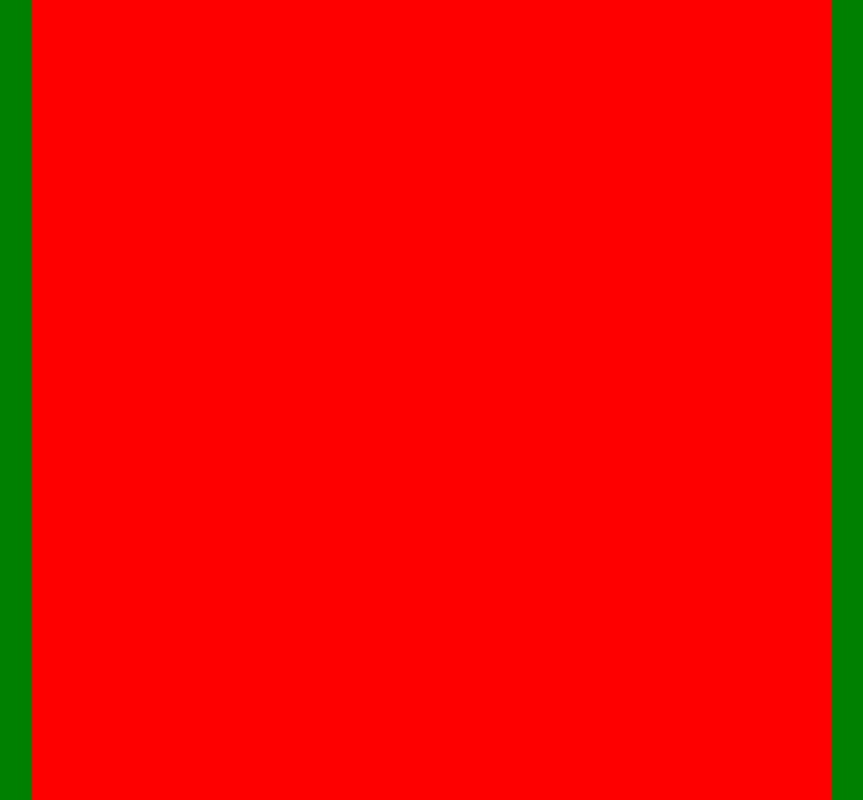
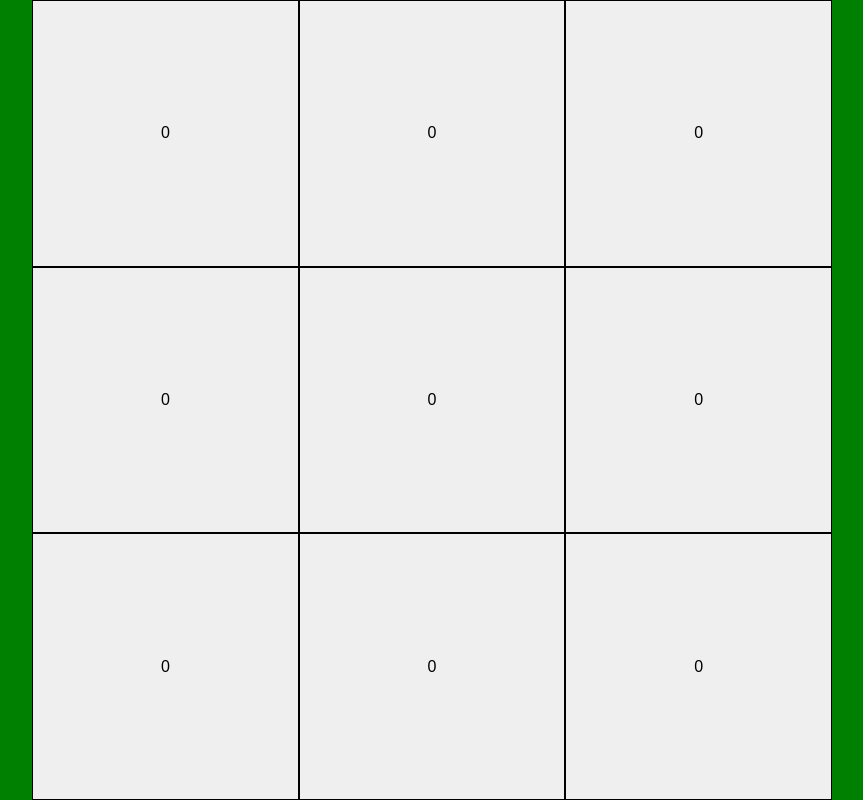
Before and after one commit to vgpontes/minesweeper-react, a React (Create React App) app: page / in a window 1280 px wide. Shown: the top 800 px of the page, without its empty margins (208-1071 px from the left). Built offline with nearby package versions, Linux system fonts and the light colour scheme.

Commit message:
Good looking grid

```diff
--- a/src/App.tsx
+++ b/src/App.tsx
@@ -5,7 +5,7 @@ function App() {
 
   return (
     <div style={{ width: "100vw", height: "100vh", backgroundColor: "green", display: "flex", alignItems: "center", justifyContent: "center"}}>
-      <MinesweeperGame numMines={0} boardHeight={1} boardWidth={1}/>
+      <MinesweeperGame numMines={0} boardHeight={5} boardWidth={3}/>
     </div>
   );
 }
--- a/src/components/Minesweeper.css
+++ b/src/components/Minesweeper.css
@@ -1,20 +1,23 @@
 #container {
+    display: grid;
     height: 100%;
     width: 100%;
     background-color: red;
 }
 
 .Tile {
-    height: 100%;
+    display: flex;
+    justify-content: center;
+    align-items: center;
     width: 100%;
-    background-color: #007bff;
-    color: #ffffff;
-    border: none;
-    border-radius: 5px;
+    border: 1px solid black; /* Add a border for visual separation */
+    font-size: 1rem; /* Adjust font size as needed */
+  }
+
+.Tile:hover {
+    background-color: #0056b3; /* Darker blue background color on hover */
 }
 
 .Row {
-    display: flex;
-    flex-direction: row;
     flex-wrap: wrap;
 }
--- a/src/components/MinesweeperGame.tsx
+++ b/src/components/MinesweeperGame.tsx
@@ -1,10 +1,12 @@
-import { useEffect } from "react";
+import { useEffect, useState } from "react";
 import { Minesweeper, MinesweeperProps } from "../utils/Minesweeper"
 import { Tile } from "./Tile"
 import { debounce } from "lodash"
 
 export default function MinesweeperGame(props:MinesweeperProps) {
-    const board = new Minesweeper(props).board;
+    const [tileSize, setTileSize] = useState(0);
+    const game = new Minesweeper(props);
+    const board = game.board;
     const boardWidth = board[0].length;
     const boardHeight = board.length;
 
@@ -15,10 +17,14 @@ export default function MinesweeperGame(props:MinesweeperProps) {
         const resizeObserver = new ResizeObserver(debounce((entries) => {
             for (let entry of entries) {
                 const { width, height } = entry.contentRect;
-                const size = Math.round(Math.min(width, height));
+                const size = Math.min(width, height);
                 container.style.width = size + "px";
                 container.style.height = size + "px";
+
+                const newTileSize = size / boardHeight;
+                setTileSize(newTileSize);
             }
+
         }));
 
         resizeObserver.observe(parent);
@@ -29,20 +35,20 @@ export default function MinesweeperGame(props:MinesweeperProps) {
     }, []);
 
     return (
-        <div id="container"></div>
+        <div id="container" style={{ gridTemplateColumns: `repeat(${boardWidth * boardHeight}, ${tileSize}px)` }}>
+            {
+            board.map((row, rowIndex) => (
+                <div key={rowIndex} className="Row">
+                    {row.map((tile, colIndex) => (
+                        <Tile key={`${rowIndex}${colIndex}`}
+                            rowIndex={rowIndex}
+                            colIndex={colIndex}
+                            tileSize={tileSize}
+                            minesNearby={board[rowIndex][colIndex]}
+                        />
+                    ))}
+                </div>
+            ))}
+        </div>
     )
-
-    return (
-        <div id="Container"className="Container">
-            {
-                board.map((row, rowIndex) => (
-                    <div key={rowIndex} className="Row">
-                        {row.map((tile, colIndex) => (
-                            <Tile key={`${rowIndex}${colIndex}`} rowIndex={rowIndex} colIndex={colIndex}/>
-                        ))}
-                    </div>
-                ))
-            }
-        </div>
-    );
 }
--- a/src/components/Tile.tsx
+++ b/src/components/Tile.tsx
@@ -1,16 +1,19 @@
-import { useEffect } from "react";
 import "./Minesweeper.css"
 
 export interface TileProps {
+    minesNearby : number,
     rowIndex: number,
-    colIndex: number
+    colIndex: number,
+    tileSize: number
 }
 
 export function Tile(props:TileProps) {
-
+    const onClick = () => {
+        console.log(`Clicked ${props.rowIndex}-${props.colIndex}`)
+    }
     return (
-        <button className="Tile">
-            1
+        <button className="Tile" onClick={onClick} style={{ width: props.tileSize, height: props.tileSize }}>
+            {props.minesNearby}
         </button>
     )
 }
--- a/src/utils/Minesweeper.ts
+++ b/src/utils/Minesweeper.ts
@@ -4,7 +4,19 @@ export interface MinesweeperProps {
     numMines : number
 }
 
-export interface TileInfo {
+export class Minesweeper {
+    readonly board : number[][];
+    readonly numMines : number;
+
+    constructor(props : MinesweeperProps) {
+        this.board = new Array(props.boardWidth).fill(null).map(() => {
+            return new Array(props.boardHeight).fill(null).map(() => 0);
+        });
+        this.numMines = props.numMines;
+    }
+}
+
+/*export interface TileInfo {
     minesNearby : number,
     isMine : boolean
     isFlagged : boolean,
@@ -96,26 +108,26 @@ export class Minesweeper {
         })
     }
 
-    revealTile(i: number, j : number) {
+    revealTile(i: number, j : number, countObj:any) {
         if (i < 0 || i >= this.board.length || j < 0 || j >= this.board[0].length || this.board[i][j].isRevealed ||
             this.board[i][j].isFlagged) return;
         this.board[i][j].isRevealed = true;
-        // //if (countObj) {
-        //     countObj.val++;
-        // }
+        if (countObj) {
+            countObj.val++;
+        }
         if (this.board[i][j].minesNearby === 0) {
-            // this.revealTile(i + 1, j, countObj);
-            // this.revealTile(i - 1, j, countObj);
-            // this.revealTile(i, j + 1, countObj);
-            // this.revealTile(i, j - 1, countObj);
-            // this.revealTile(i + 1, j - 1, countObj);
-            // this.revealTile(i - 1, j - 1, countObj);
-            // this.revealTile(i + 1, j + 1, countObj);
-            // this.revealTile(i - 1, j + 1, countObj);
+            this.revealTile(i + 1, j, countObj);
+            this.revealTile(i - 1, j, countObj);
+            this.revealTile(i, j + 1, countObj);
+            this.revealTile(i, j - 1, countObj);
+            this.revealTile(i + 1, j - 1, countObj);
+            this.revealTile(i - 1, j - 1, countObj);
+            this.revealTile(i + 1, j + 1, countObj);
+            this.revealTile(i - 1, j + 1, countObj);
         }
     }
 
     getNumMines() {
         return this.numMines;
     }
-}
+}*/
```
